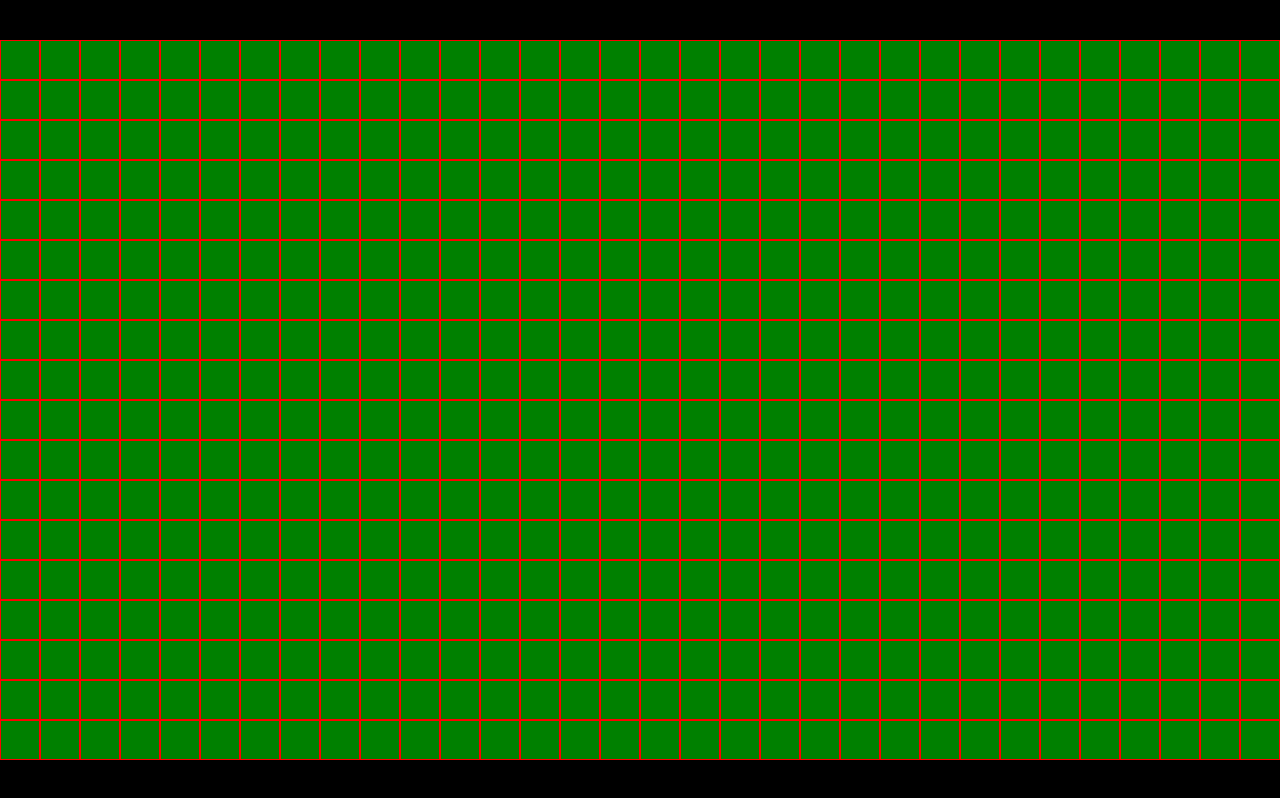
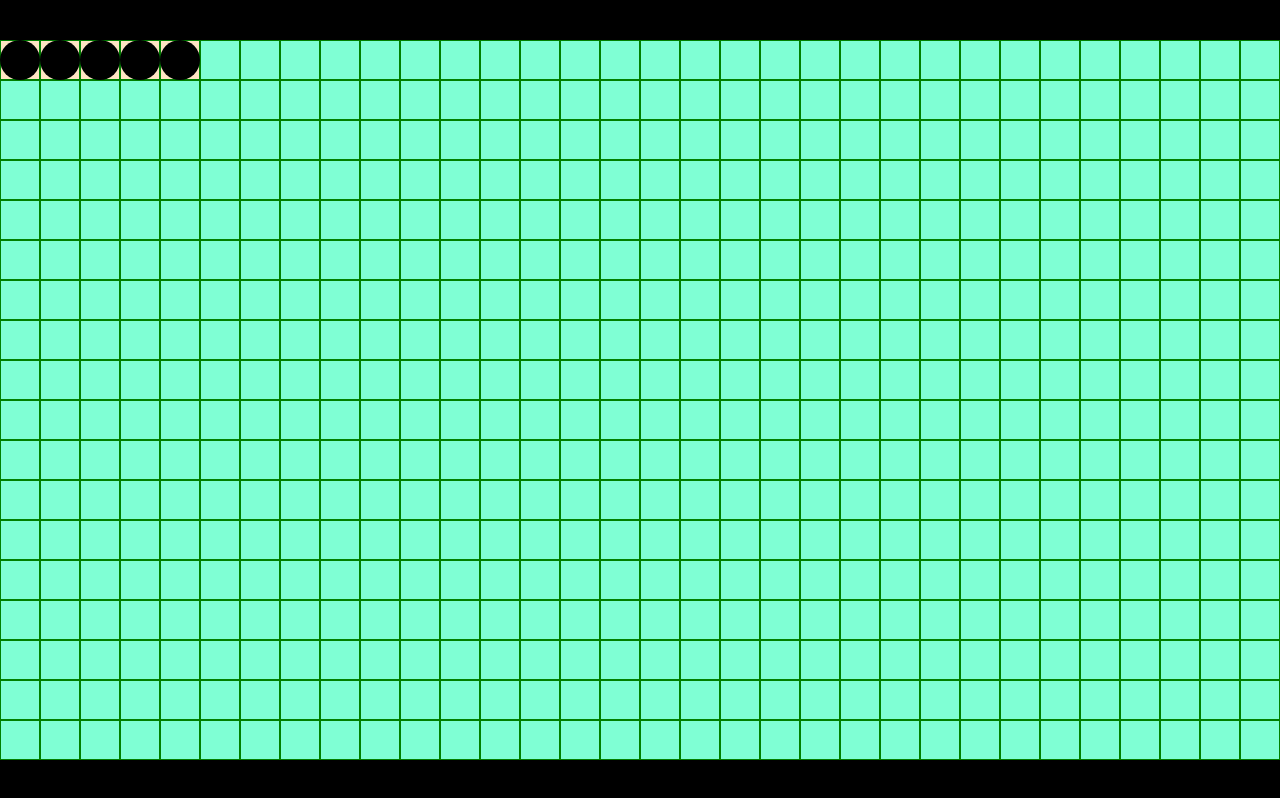
Before and after one commit to JasperCDev/javascript-farm, a website built with Vite: page index.html in a window 1280 px wide. Built offline with nearby package versions, Linux system fonts and the light colour scheme.

Commit message:
add plants

```diff
--- a/index.html
+++ b/index.html
@@ -13,6 +13,11 @@
 
     <div class="grid is-size-2" id="grid"> </div>
   </div>
+  <template id="plant-template">
+    <svg class="object" width="100%" height="100%">
+      <circle cx="50%" cy="50%" r="50%" />
+    </svg>
+  </template>
   <script type="module" src="/src/main.ts"></script>
 </body>
 
--- a/src/index.css
+++ b/src/index.css
@@ -44,48 +44,22 @@ body {
 }
 
 .tile {
-  border: 1px solid red;
+  border: 1px solid green;
   aspect-ratio: 1;
 }
-.time-card {
-  position: absolute;
-  right: 0;
-  top: 0;
-  padding: var(--space-2);
-  border: 1px solid black;
-  border-radius: 5%;
-  height: var(--space-4);
-  background-color: var(--surface-color);
+
+.tile.is-occupied {
+  background-color: bisque;
 }
 
-.toolbar {
-  position: absolute;
-  bottom: 0;
-  width: 100vw;
+.tile.is-empty {
+  background-color: aquamarine;
 }
 
-.toolbar .toolbar-items {
-  display: flex;
-  flex-direction: row;
-  justify-content: center;
+.object {
+  position: absolute;
+  width: var(--tile-size);
+  height: var(--tile-size);
+  top: var(--top);
+  left: var(--left);
 }
-
-.toolbar .toolbar-items .toolbar-item {
-  padding: var(--space-3);
-}
-
-.toolbar .toolbar-items .toolbar-item:hover {
-  outline: 1px solid red;
-}
-
-.currency-card {
-  position: absolute;
-  right: 0;
-  bottom: 0;
-  padding: var(--space-2);
-  border: 1px solid black;
-  border-radius: 5%;
-  height: var(--space-3);
-  width: var(--space-4);
-  background-color: var(--surface-color);
-}
--- a/src/main.ts
+++ b/src/main.ts
@@ -13,10 +13,21 @@ TYPES
 /*
 GAME STATE
 */
+const plants = new Array(5).fill(null).map((_, i) => {
+  const n = i + 1;
+  const row = Math.floor(n / COLUMN_COUNT) + 1;
+  const column = n % COLUMN_COUNT;
+  return {
+    id: i.toString().padStart(2, "0"),
+    row,
+    column,
+  };
+});
+
 const tiles = new Array(TILE_COUNT).fill(null).reduce<Tiles>((acc, _, i) => {
   const n = i + 1;
-  const row = Math.floor(n / 32) + 1;
-  const column = n % 32;
+  const row = Math.floor(n / COLUMN_COUNT) + 1;
+  const column = n % COLUMN_COUNT;
   const id =
     row.toString().padStart(2, "0") + column.toString().padStart(2, "0");
   return {
@@ -25,15 +36,19 @@ const tiles = new Array(TILE_COUNT).fill(null).reduce<Tiles>((acc, _, i) => {
       id: n,
       row,
       column,
-      type: n % 2 === 0 ? "EMPTY" : "OCCUPIED",
+      type: "EMPTY",
     },
   };
 }, {});
 
 // ELEMS
 const grid = document.getElementById("grid")!;
+const plantElemTemplate = document.getElementById(
+  "plant-template"
+)! as HTMLTemplateElement;
 
 // INITIALIZE
+
 function getWidthAndHeight() {
   const widthPercent = window.innerWidth / 16000000;
   const heightPercent = window.innerHeight / 9000000;
@@ -49,30 +64,55 @@ function getWidthAndHeight() {
 }
 
 const { gridWidth, gridHeight } = getWidthAndHeight();
+let TILE_SIZE = gridHeight / ROW_COUNT;
 
 window.addEventListener("resize", () => {
   const { gridWidth, gridHeight } = getWidthAndHeight();
   grid.style.width = gridWidth + "px";
   grid.style.height = gridHeight + "px";
+  TILE_SIZE = gridHeight / ROW_COUNT;
 });
+
 grid.setAttribute(
   "style",
   `
-  --column-count: ${COLUMN_COUNT};
-  height: ${gridHeight}px;
-  width: ${gridWidth}px;
-`
+    --column-count: ${COLUMN_COUNT};
+    height: ${gridHeight}px;
+    width: ${gridWidth}px;
+    `
 );
+for (let i = 0; i < plants.length; i++) {
+  const plant = plants[i];
+  console.log(plant, TILE_SIZE);
+  const plantElem = document
+    .importNode(plantElemTemplate.content, true)
+    .querySelector("svg")!;
+  plantElem.setAttribute(
+    "style",
+    `
+        --top: ${(plant.row - 1) * TILE_SIZE}px;
+        --left: ${(plant.column - 1) * TILE_SIZE}px;
+        --tile-size: ${TILE_SIZE}px;
+      `
+  );
+  grid.appendChild(plantElem);
+  const tileId =
+    plant.row.toString().padStart(2, "0") +
+    plant.column.toString().padStart(2, "0");
+  tiles[tileId].type = "OCCUPIED";
+}
 for (let i = 0; i < TILE_COUNT; i++) {
   const n = i + 1;
-  const row = Math.floor(n / ROW_COUNT) + 1;
-  const column = n % ROW_COUNT;
+  const row = Math.floor(n / COLUMN_COUNT) + 1;
+  const column = n % COLUMN_COUNT;
   const id =
     row.toString().padStart(2, "0") + column.toString().padStart(2, "0");
-  const tile = document.createElement("div");
-  tile.id = id;
-  tile.className = "tile";
-  grid?.appendChild(tile);
+  const tile = tiles[id];
+  const tileElem = document.createElement("div");
+  tileElem.id = id;
+  tileElem.className =
+    tile.type === "OCCUPIED" ? "tile is-occupied" : "tile is-empty";
+  grid.appendChild(tileElem);
 }
 
 function game(timeStamp: number) {
@@ -115,3 +155,4 @@ type Tiles = {
     type: "OCCUPIED" | "EMPTY";
   };
 };
+console.log(TILE_COUNT, tiles);
```
